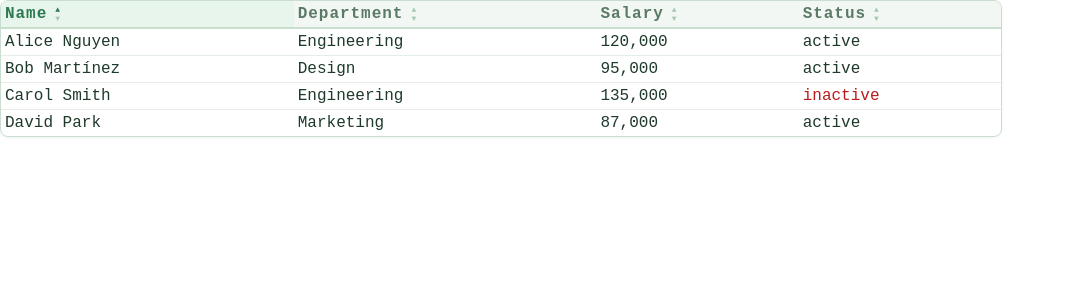
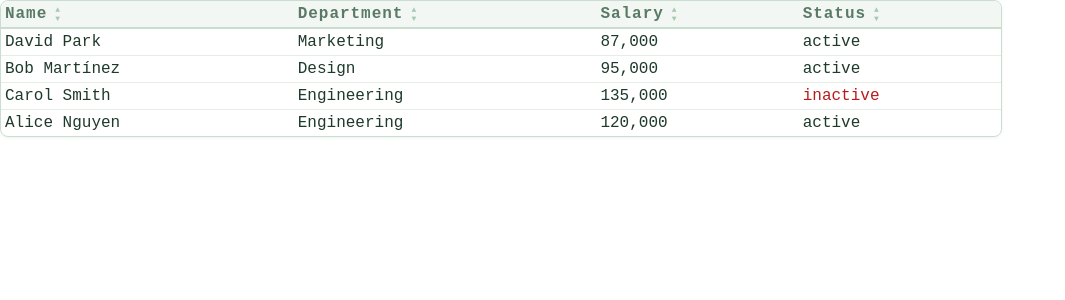
Before and after one commit to albenK/DataTable, an Angular app: page / in a window 1280 px wide. Shown: the top 300 px of the page, without its empty margins (0-1065 px from the left). Built offline with nearby package versions, Linux system fonts and the light colour scheme.

Commit message:
Added onSortClick method.

```diff
--- a/src/app/app.ts
+++ b/src/app/app.ts
@@ -13,7 +13,7 @@ interface Employee {
 }
 
 const EMPLOYEE_TABLE_COLUMNS: Array<ColumnConfig<Employee>> = [
-  { key: 'name', label: 'Name', sortDirection: SortDirections.ASC },
+  { key: 'name', label: 'Name', },
   { key: 'department', label: 'Department' },
   {
     key: 'salary',
--- a/src/app/data-table/data-table.html
+++ b/src/app/data-table/data-table.html
@@ -11,7 +11,8 @@
                             class="HeaderCell"
                             [class.Sortable]="col.sortable"
                             [class.Sort_Asc]="col.sortable && sortByColumn === col && sortDirection === 'asc'"
-                            [class.Sort_Desc]="col.sortable && sortByColumn === col && sortDirection === 'desc'">
+                            [class.Sort_Desc]="col.sortable && sortByColumn === col && sortDirection === 'desc'"
+                            (click)="col.sortable && onSortClick(col)">
                                 <span class="Content">
                                     <span class="Label">{{ col.label }}</span>
                                     <span class="SortIndicator" aria-hidden="true">
--- a/src/app/data-table/data-table.ts
+++ b/src/app/data-table/data-table.ts
@@ -126,6 +126,43 @@ export class DataTable<T> {
     });
   }
 
+  onSortClick(col: ColumnConfig<T>) {
+    if (this.sortByColumn === col) {
+      if (this.sortDirection === SortDirections.ASC) {
+        this.sortDirection = SortDirections.DESC;
+      }
+      else {
+        this.sortByColumn = null;
+        this.sortDirection = null;
+      }
+    }
+    else {
+      this.sortByColumn = col;
+      this.sortDirection = SortDirections.ASC;
+    }
+    /* TODO: Implement a way to update displayedRows computed signal.
+      Maybe add a new signal called "refreshDisplayedRows<boolean>" to trigger
+      an update for displayedRows. This signal could be a dependency of displayedRows.
+      Example:
+        displayedRows = computed(() => {
+          const rows = [ ...this.rows() ];
+          this.refreshDisplayedRows(); // just call it to register as dependency of displayedRows. Don't care for actual value.
+          ...remaining logic
+        });
+
+
+        onSortClick(col) {
+          ...update this.sortByColumn and this.sortDirection
+
+          ...after updating this.sortByColumn and this.sortDirection, trigger an update
+          this.refreshDisplayedRows.update(v => !v); // toggle boolean value.
+        }
+
+        Another way is to change sortDirection and sortByColumn as signals and use them in displayedRows and
+        displayedColumns. Could be tricky...
+    */
+  }
+
   getCellValue(col: ColumnConfig<T>, tableRow: TableRow<T>) {
     if (!!col.valueFormatter) {
       return col.valueFormatter(col, tableRow.data, this.context);
```
